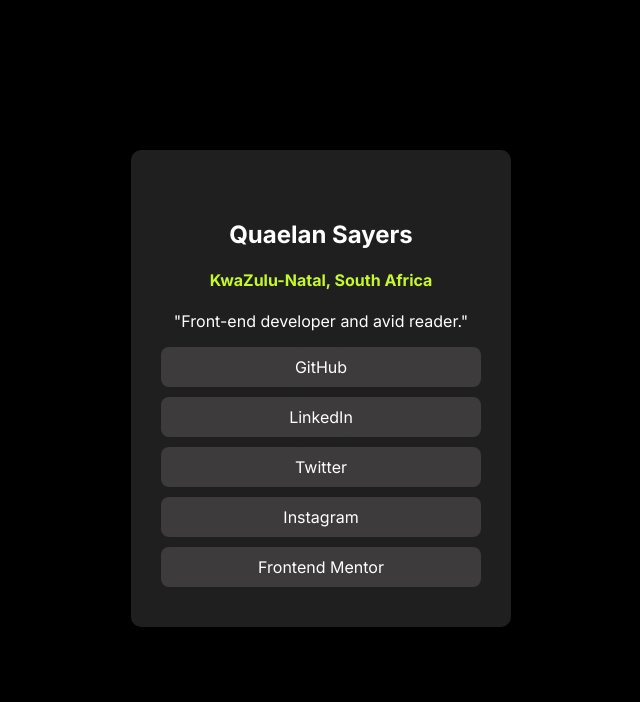
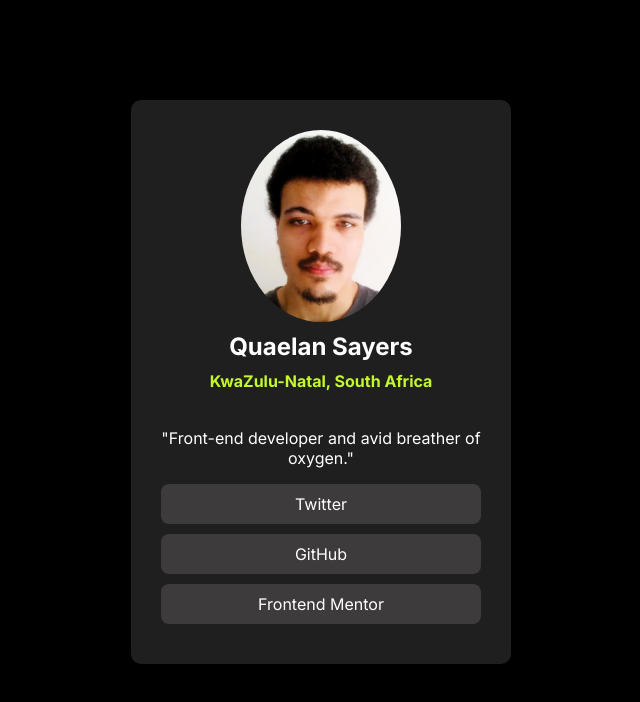
Before and after one commit to Quae03/social-media-links-profile, a plain HTML site: page index.html in a window 1280 px wide. Shown: the whole page, without its empty margins (319-959 px from the left). Drawn offline with Linux system fonts and the light colour scheme.

Commit message:
Add profile photo & flexbox display
-feat: centered all items within the .content div
-feat: added profile photo and adjusted it to fit
-feat: added CSS hover styling to all links

```diff
--- a/index.html
+++ b/index.html
@@ -24,19 +24,42 @@
     .content {
       background-color: hsl(0, 0%, 12%);
       border-radius: 10px;
+      display: flex;
+      flex-direction: column;
+      align-items: center;
       margin: 0 auto;
       width: 25%;
       padding: 30px;
-      margin-top: 150px;
+      margin-top: 100px;
+      margin-bottom: 100px;
     }
     .content * {
       text-align: center;
+      min-width: 136px;
+    }
+    img {
+      border-radius: 50%;
+      aspect-ratio: 1/1.2;
+      object-fit: cover;
+      object-position: 0px -5px;
+      height: auto;
+      margin-bottom: 10px;
+      width: 50%;
+    }
+    h2 {
+      margin: 0;
     }
     h4 {
       color: hsl(75, 94%, 57%);
+      margin-top: 10px;
     }
     .links-div {
-
+      display: flex;
+      flex-direction: column;
+      width: 100%;
+    }
+    .links-div div {
+      max-height: 150px;
     }
     .links-div * {
       background-color: rgb(61, 59, 59);
@@ -48,25 +71,23 @@
     a {
       text-decoration: none;
       color: white;
-      transition: 1s;
     }
     a:hover {
-      text-decoration: underline;
+      background-color: hsl(75, 94%, 57%);
+      color: #000;
     }
   </style>
 </head>
 <body>
   <div class="content">
-    <img src="" alt="">
+    <img src="assets/images/self-portrait.jpg" alt="Profile photo">
     <h2>Quaelan Sayers</h2>
     <h4>KwaZulu-Natal, South Africa</h4>
-    <p>"Front-end developer and avid reader."</p>
+    <p>"Front-end developer and avid breather of oxygen."</p>
     <div class="links-div">
-      <div><a href="">GitHub</a></div>
-      <div><a href="">LinkedIn</a></div>
-      <div><a href="">Twitter</a></div>
-      <div><a href="">Instagram</a></div>
-      <div><a href="">Frontend Mentor</a></div>
+      <a href="https://x.com/quaefrmda6ix">Twitter</a>
+      <a href="https://github.com/Quae03?tab=repositories">GitHub</a>
+      <a href="https://www.frontendmentor.io/profile/Quae03">Frontend Mentor</a>
     </div>
   </div>
 </body>
```
Also changed, not shown: assets/images/self-portrait.jpg (added), 1 other file.
